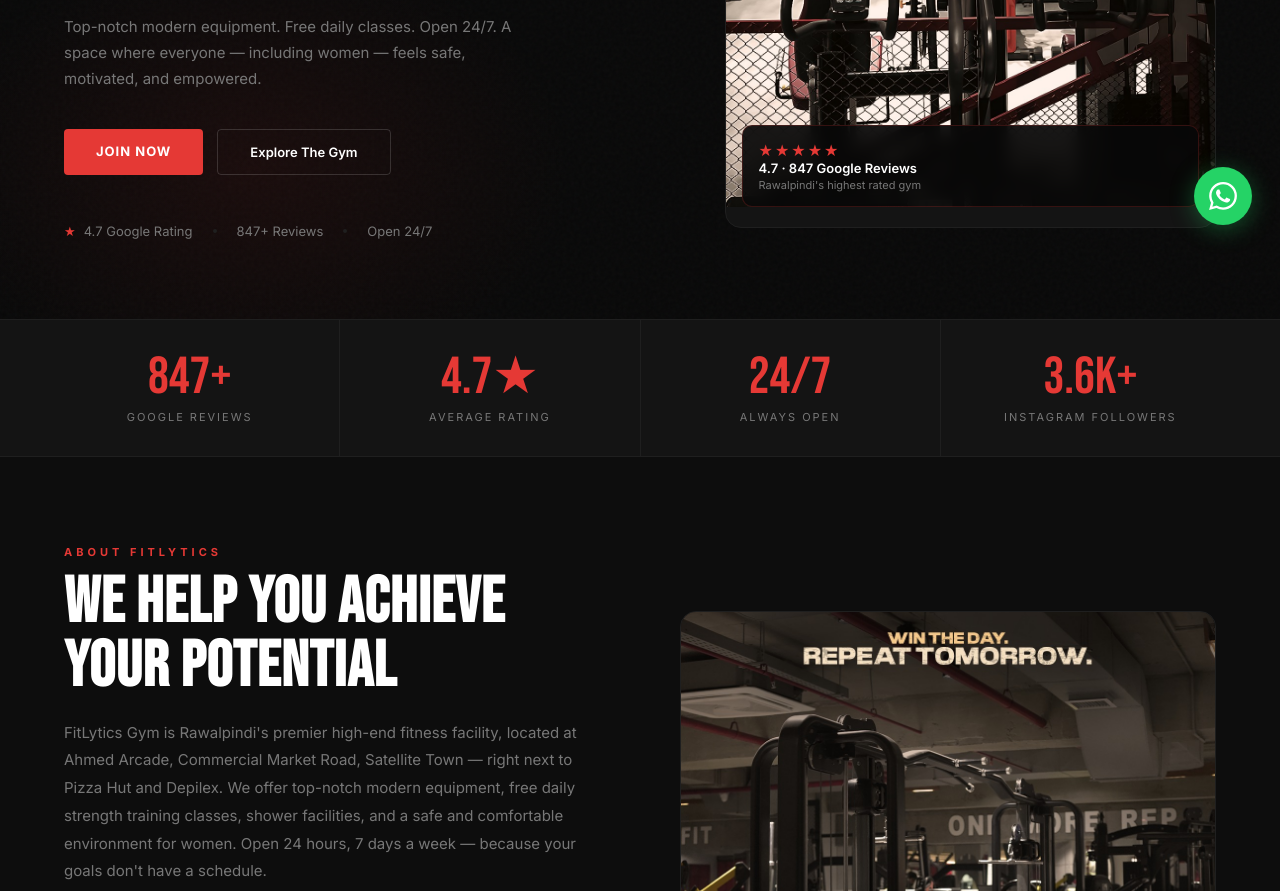
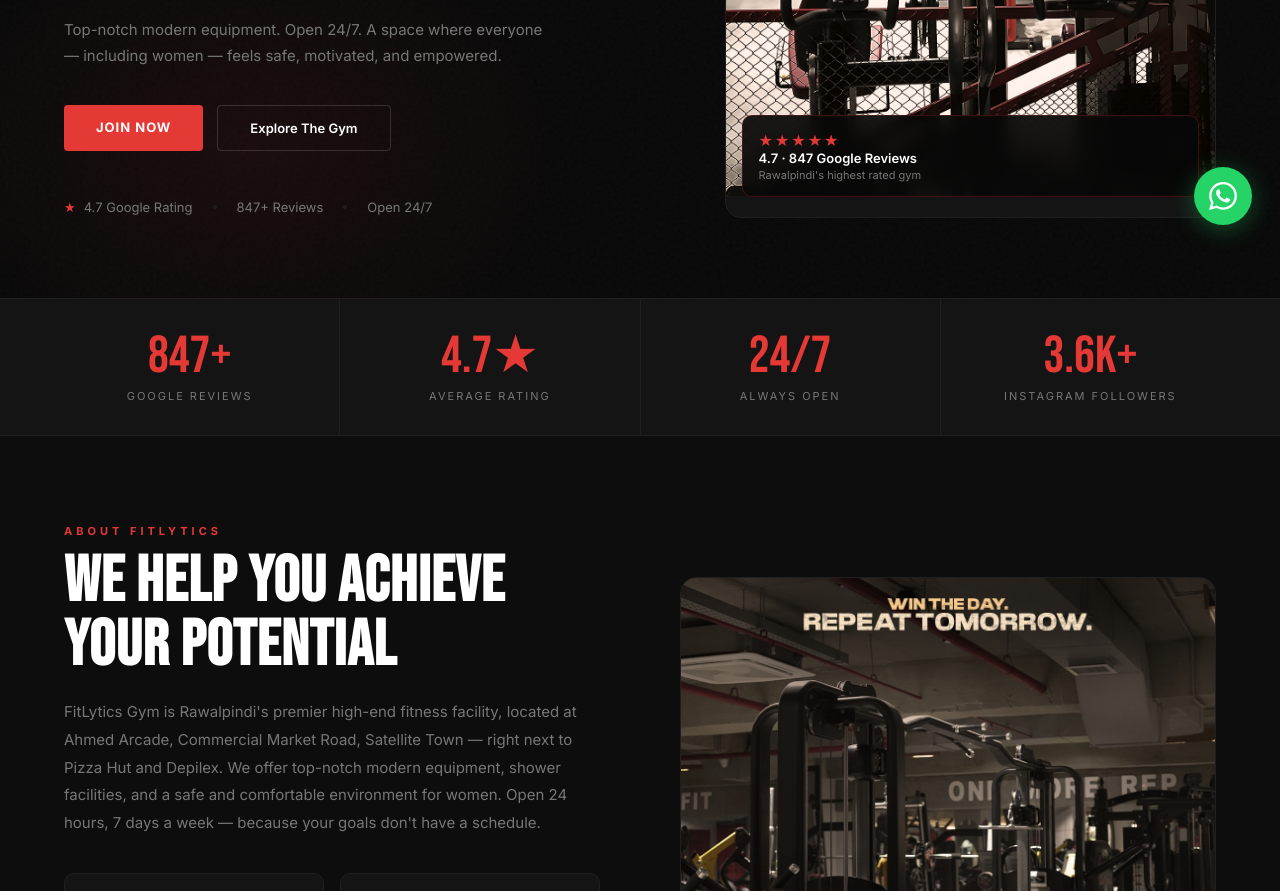
Before and after one commit to harisazam11/Fitlytics-Gym-Rawalpindi, a plain HTML site: page index.html in a window 1280 px wide. Shown: the part 547-1438 px from the top of the page. Drawn offline with Linux system fonts and the light colour scheme.

Commit message:
Update gym descriptions to remove free classes
Removed mention of free daily classes from descriptions.

```diff
--- a/index.html
+++ b/index.html
@@ -301,7 +301,7 @@
       <div class="hero-badge"><div class="hero-badge-dot"></div>Rawalpindi's Premier Gym</div>
       <h1>WHATEVER<br>YOU WANT<br>FROM A<br><span class="red">GYM.</span></h1>
       <div class="hero-sub">Find it at FitLytics.</div>
-      <p class="hero-desc">Top-notch modern equipment. Free daily classes. Open 24/7. A space where everyone — including women — feels safe, motivated, and empowered.</p>
+      <p class="hero-desc">Top-notch modern equipment. Open 24/7. A space where everyone — including women — feels safe, motivated, and empowered.</p>
       <div class="hero-btns">
         <a href="https://wa.me/923041663333?text=Hi!%20I'm%20interested%20in%20joining%20FitLytics%20Gym." class="btn-red" target="_blank">Join Now</a>
         <a href="#gallery" class="btn-outline">Explore The Gym</a>
@@ -348,7 +348,7 @@
       <div>
         <div class="sec-label">About FitLytics</div>
         <h2 class="sec-title">We Help You Achieve Your Potential</h2>
-        <p class="about-body">FitLytics Gym is Rawalpindi's premier high-end fitness facility, located at Ahmed Arcade, Commercial Market Road, Satellite Town — right next to Pizza Hut and Depilex. We offer top-notch modern equipment, free daily strength training classes, shower facilities, and a safe and comfortable environment for women. Open 24 hours, 7 days a week — because your goals don't have a schedule.</p>
+        <p class="about-body">FitLytics Gym is Rawalpindi's premier high-end fitness facility, located at Ahmed Arcade, Commercial Market Road, Satellite Town — right next to Pizza Hut and Depilex. We offer top-notch modern equipment, shower facilities, and a safe and comfortable environment for women. Open 24 hours, 7 days a week — because your goals don't have a schedule.</p>
         <div class="about-features">
           <div class="feat-card">
             <div class="feat-icon">🕐</div>
```
